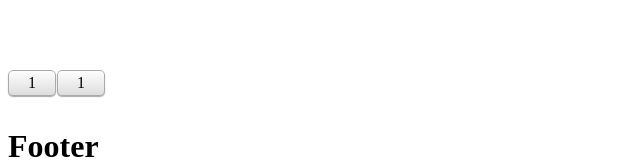
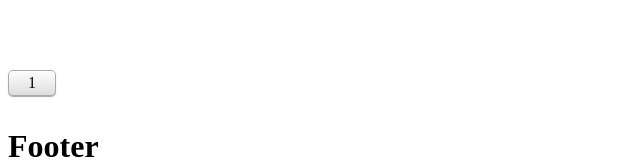
Before and after one commit to AntonNemesh/activity.ck.ua-frontend, an Angular app: page /places/children in a window 1280 px wide. Shown: the part 519-679 px from the top of the page, without its empty margins (0-640 px from the left). Built offline with nearby package versions, Linux system fonts and the light colour scheme; data requests are answered from the project's data file.

Commit message:
tk001.1: pagination bugfix

```diff
--- a/src/app/modules/shared/components/pagination/pagination.component.html
+++ b/src/app/modules/shared/components/pagination/pagination.component.html
@@ -10,5 +10,5 @@
     >{{page+1}}</a>
   </span>
   <span class="pagination__separator" *ngIf="this.separatorState[1]">...</span>
-  <a href="" (click)="setPage($event, totalPages)" class="button" [class.active]="checkState(totalPages)">{{totalPages}}</a>
+  <a href="" *ngIf="totalPages !== 1" (click)="setPage($event, totalPages)" class="button" [class.active]="checkState(totalPages)">{{totalPages}}</a>
 </div>
```
